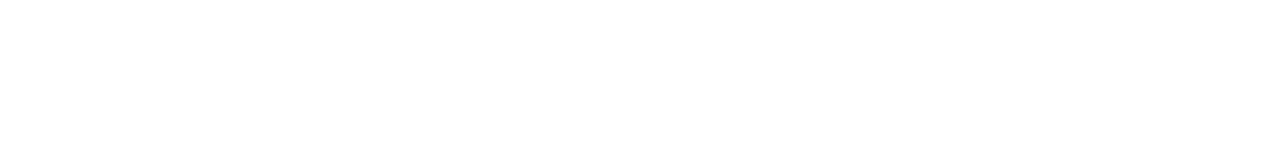
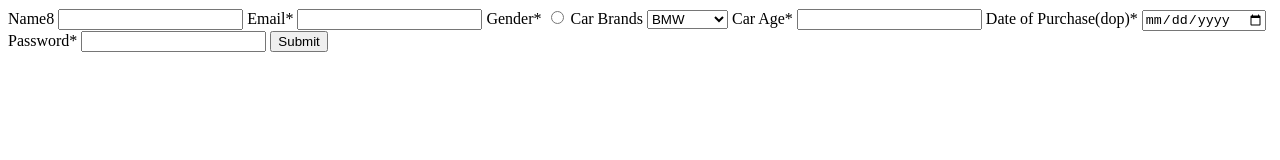
Before and after one commit to acciojob/car-insurance-form-saif520, a website: page main.html in a window 1280 px wide. Drawn offline with Linux system fonts and the light colour scheme.

Commit message:
created a submission

```diff
--- a/main.html
+++ b/main.html
@@ -8,6 +8,26 @@
 
 <body>
 	<!-- the entire body must be written by student -->
+	<label for="name">Name8</label>
+	<input type="name" id="name">
+	<label for="email">Email*</label>
+	<input type="email" id="email">
+	<label>Gender*</label>
+	<input type="radio" name="gender">
+	<label for="car">Car Brands</label>
+	<select id="cars">
+		<option>BMW</option>
+		<option>Audi</option>
+		<option>Mercedez</option>
+	</select>
+	<label for="email">Car Age*</label>
+	<input type="text" id="carage">
+	<label for="email">Date of Purchase(dop)*</label>
+	<input type="date" id="dop">
+	<label for="password">Password*</label>
+	<input type="password" id="password">
+	<button type="submit">Submit</button>
+
     <script type="text/javascript" src="./script.js">
 </script>
 
```
